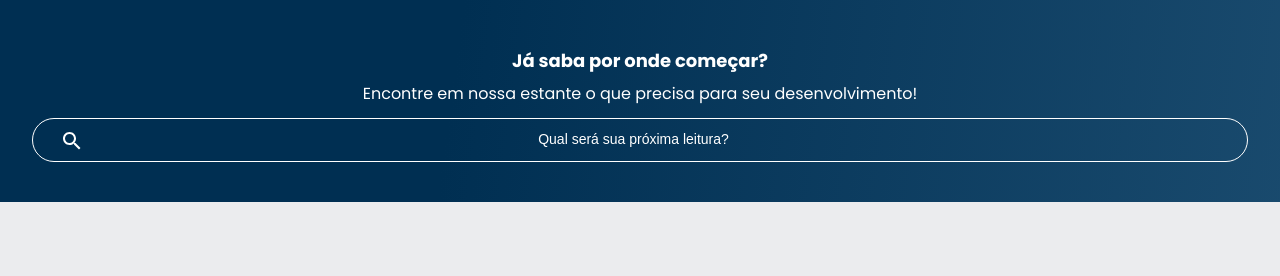
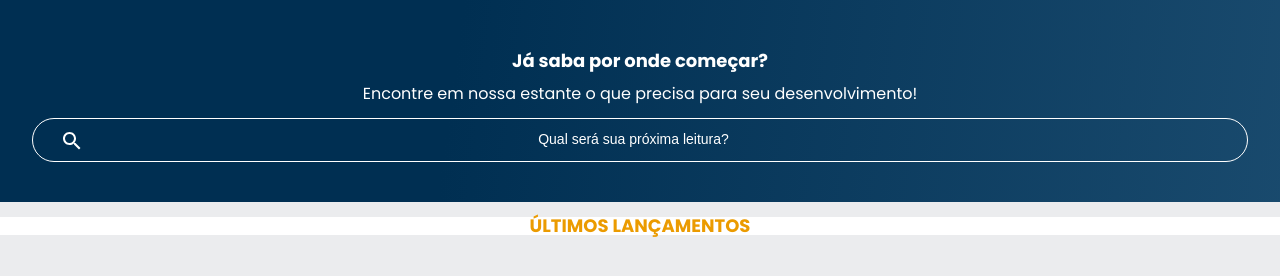
Before and after one commit to mfernandamirabile/alura_books, a plain HTML site: page index.html in a window 1280 px wide. Shown: the part 86-362 px from the top of the page. Drawn offline with Linux system fonts and the light colour scheme.

Commit message:
começando carrosel

```diff
--- a/index.html
+++ b/index.html
@@ -43,5 +43,8 @@
         <p class="banner__texto">Encontre em nossa estante o que precisa para seu desenvolvimento!</p>
         <input type="search" class="banner__pesquisa" placeholder="Qual será sua próxima leitura?">
     </section>
+    <section class="carrossel">
+        <h2 class="carrossel__titulo">Últimos lançamentos</h2>
+    </section>
 </body>
 </html>
--- a/styles.css
+++ b/styles.css
@@ -1,5 +1,6 @@
 @import url("styles/header.css");
 @import url("styles/banner.css");
+@import url("styles/carrossel.css");
 
 :root {
     --cor-de-fundo: #EBECEE;
--- /dev/null
+++ b/styles/carrossel.css
@@ -0,0 +1,8 @@
+.carrossel__titulo {
+    color: var(--laranja-destque);
+    background-color: var(--branco);
+    text-align: center;
+    text-transform: uppercase;
+    font-size: 18px;
+    font-weight: 700;
+}
```
